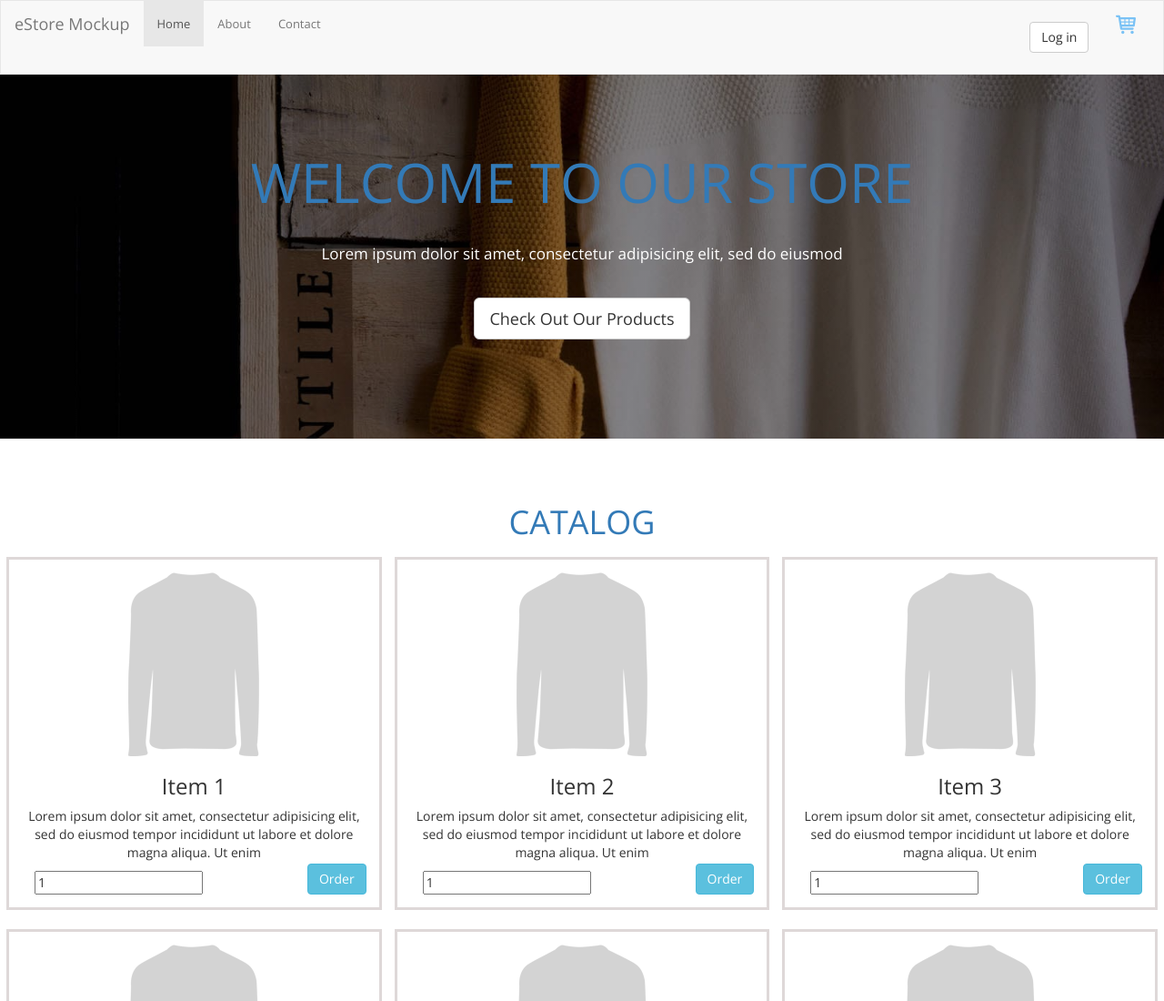
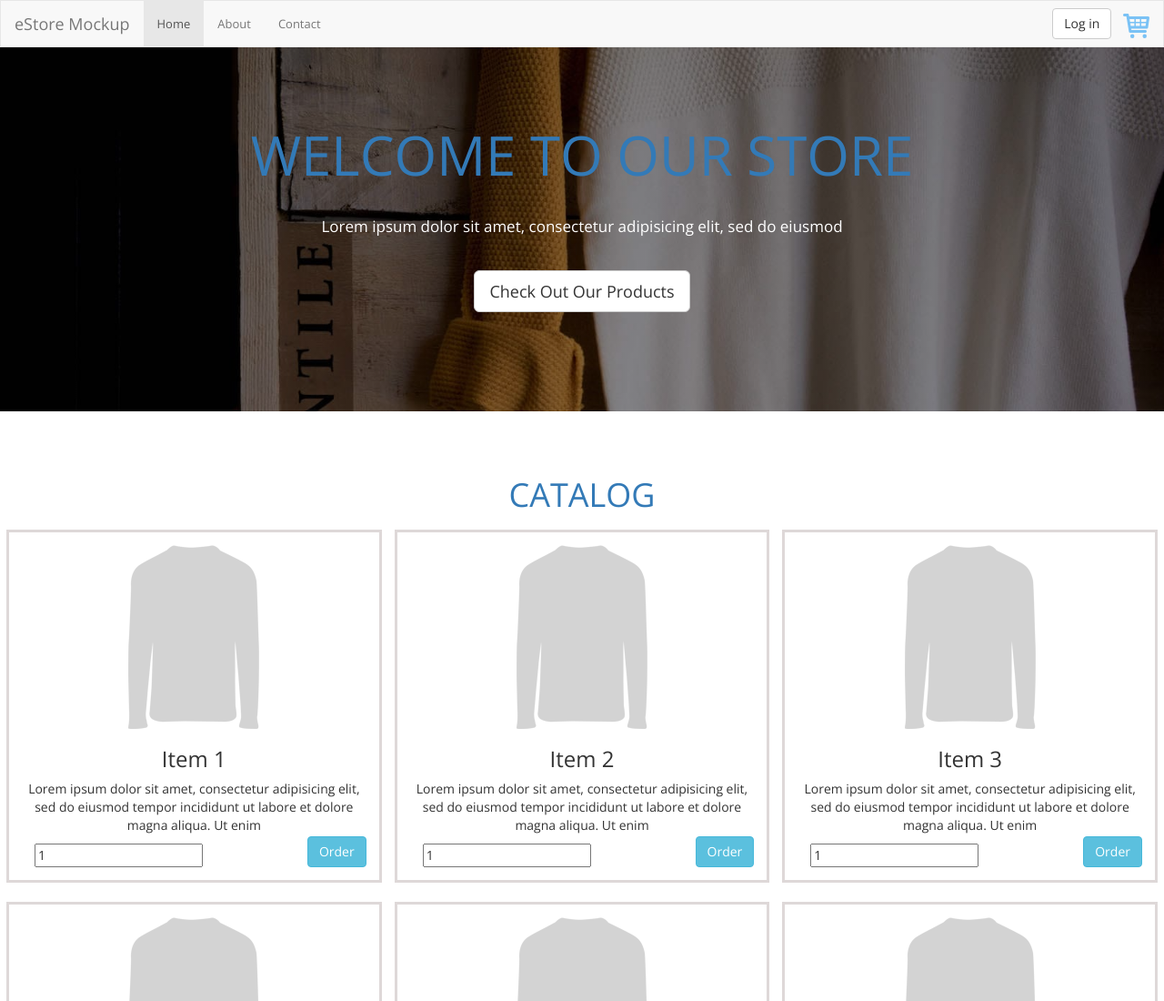
Before and after one commit to moamenezzat/UI-Task, a plain HTML site: page index.html in a window 1280 px wide. Shown: the top 1100 px of the page at 91% size. Drawn offline with nearby package versions, Linux system fonts and the light colour scheme.

Commit message:
Fixed Icons size

```diff
--- a/CSS/style.css
+++ b/CSS/style.css
@@ -13,12 +13,17 @@ body{
 
 .nav-icon{
   width:auto;
-  height: 2.7vh;
+  height: 2.2em;
+  margin-top: 1em;
+  margin-left: 1em;
 }
 .admin .nav-icon{
-  height: 3.5vh;
+  /*height: 2.5em;*/
+  margin-top: 0;
 }
-
+.navbar-right li a{
+  padding: 0;
+}
 .admin .navbar-right{
   margin-top: .9em;
 }
```
